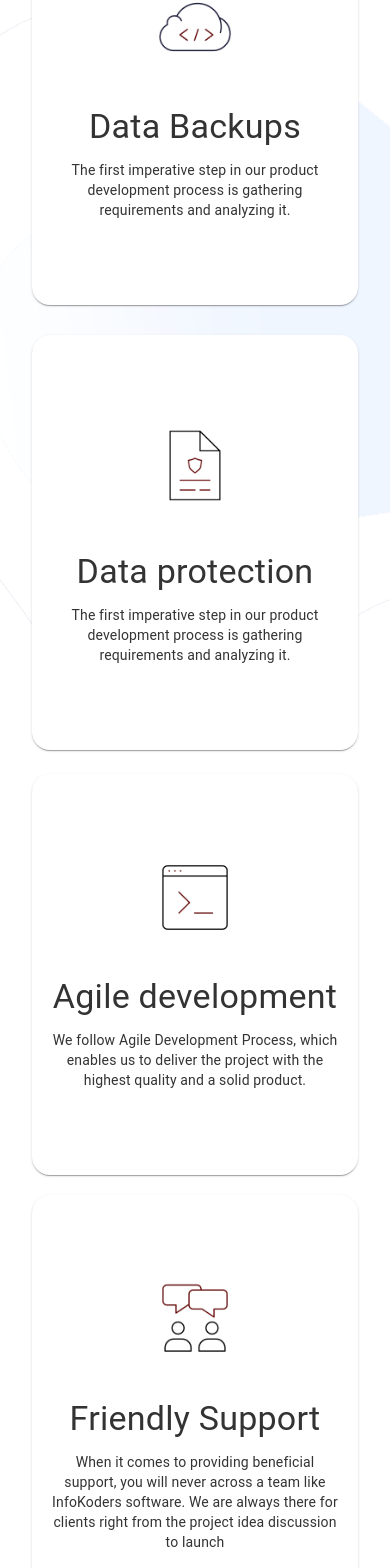
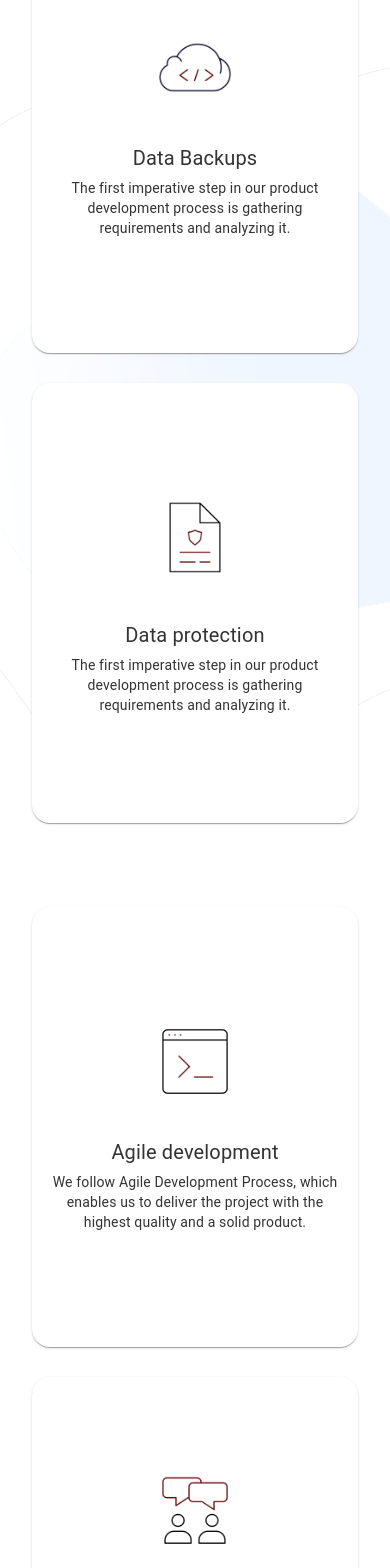
Before and after one commit to Shubhamkhodre16/Project-New, a Next.js app: page / in a window 390 px wide. Shown: the part 5870-7438 px from the top of the page. Built offline with nearby package versions, Linux system fonts and the light colour scheme.

Commit message:
key moral fix

```diff
--- a/src/components/home/HomeContent.jsx
+++ b/src/components/home/HomeContent.jsx
@@ -149,7 +149,7 @@ const HomeContent = () => {
               // variant="h4"
               sx={{
                 // fontWeight: "bold",
-                fontSize: { lg: "30px", md: "20px", sm: "20px", xs: "20px" },
+                fontSize: { lg: "30px", md: "30px", sm: "30px", xs: "20px" },
                 marginBottom: { sm: "10px", xs: "10px" },
                 textAlign: { lg: "left", sm: "center", xs: "center" },
               }}
@@ -296,8 +296,8 @@ const HomeContent = () => {
             </Box>
           </Grid2>
           <Grid2
-            size={{ xs: 12, sm: 6, md: 6, lg: 4 }}
-            sx={{ marginTop: "50px" }}
+            size={{ xs: 12, sm: 6, md: 6, lg: 3 }}
+            sx={{ marginTop: "60px" }}
           >
             <Box>
               {/* <LordIcon  src={technologyjson} trigger="loop" colors="primary:#121331,secondary:#650909" stroke="30" sx={{width:"150px",height:"150px"}}/> */}
@@ -313,10 +313,11 @@ const HomeContent = () => {
                   },
                   margin: "auto",
                   display: "flex",
+                  minHeight: "440px",
                   justifyContent: "center",
                   alignItems: "center",
                   flexDirection: "column",
-                  paddingY: "60px",
+                  paddingY: "32px",
                   marginBottom: "30px",
                   marginX: { sm: "20px", xs: "20px", lg: "10px" },
                 }}
@@ -352,6 +353,14 @@ const HomeContent = () => {
                     variant="h4"
                     component="div"
                     className={styles.card1Header}
+                    sx={{
+                      fontSize: {
+                        lg: "25px",
+                        md: "25px",
+                        sm: "20px",
+                        xs: "20px",
+                      },
+                    }}
                   >
                     Data Backups
                   </Typography>
@@ -379,7 +388,8 @@ const HomeContent = () => {
                   justifyContent: "center",
                   alignItems: "center",
                   flexDirection: "column",
-                  paddingY: "60px",
+                  paddingY: "32px",
+                  minHeight: "440px",
                   marginX: { sm: "20px", xs: "20px", lg: "10px" },
                 }}
               >
@@ -408,6 +418,14 @@ const HomeContent = () => {
                     variant="h4"
                     component="div"
                     className={styles.card1Header}
+                    sx={{
+                      fontSize: {
+                        lg: "25px",
+                        md: "25px",
+                        sm: "20px",
+                        xs: "20px",
+                      },
+                    }}
                   >
                     Data protection
                   </Typography>
@@ -419,7 +437,10 @@ const HomeContent = () => {
               </Card>
             </Box>
           </Grid2>
-          <Grid2 size={{ xs: 12, sm: 6, md: 4, lg: 3 }}>
+          <Grid2
+            size={{ xs: 12, sm: 6, md: 6, lg: 3 }}
+            sx={{ marginTop: "60px" }}
+          >
             <Box>
               {/* <LordIcon  src={technologyjson} trigger="loop" colors="primary:#121331,secondary:#650909" stroke="30" sx={{width:"150px",height:"150px"}}/> */}
               <Card
@@ -438,7 +459,8 @@ const HomeContent = () => {
                   justifyContent: "center",
                   alignItems: "center",
                   flexDirection: "column",
-                  paddingY: "60px",
+                  paddingY: "20px",
+                  minHeight: "440px",
                   marginBottom: "20px",
                 }}
               >
@@ -467,6 +489,14 @@ const HomeContent = () => {
                     variant="h4"
                     component="div"
                     className={styles.card1Header}
+                    sx={{
+                      fontSize: {
+                        lg: "25px",
+                        md: "25px",
+                        sm: "20px",
+                        xs: "20px",
+                      },
+                    }}
                   >
                     Agile development
                   </Typography>
@@ -496,7 +526,9 @@ const HomeContent = () => {
                   justifyContent: "center",
                   alignItems: "center",
                   flexDirection: "column",
-                  paddingY: "60px",
+                  paddingY: "20px",
+                  minHeight: "440px",
+                  marginTop: "30px",
                   marginX: { sm: "20px", xs: "20px", lg: "10px" },
                 }}
               >
@@ -525,6 +557,14 @@ const HomeContent = () => {
                     variant="h4"
                     component="div"
                     className={styles.card1Header}
+                    sx={{
+                      fontSize: {
+                        lg: "25px",
+                        md: "25px",
+                        sm: "20px",
+                        xs: "20px",
+                      },
+                    }}
                   >
                     Friendly Support
                   </Typography>
--- a/src/styles/Home.module.css
+++ b/src/styles/Home.module.css
@@ -18,7 +18,7 @@
 
 .blogContainer {
     padding: 0 7%;
-    margin:30px 0 30px 0;
+    margin:80px 0 80px 0;
     /* background-image: url("../../../public/assets/img/home-bg-10-1.png"); */
   }
   .blogContainer1{
--- a/src/styles/HomeContent.module.css
+++ b/src/styles/HomeContent.module.css
@@ -70,6 +70,12 @@
     @media (max-width: 1200px) { /* sm */
       .keybackground{
         padding: 0 3%;
+       }
+       .keyMoaral{
+        flex-direction: column;
+        justify-content: center;
+        text-align: center;
+        align-items: center;
        }
       }
 
```
